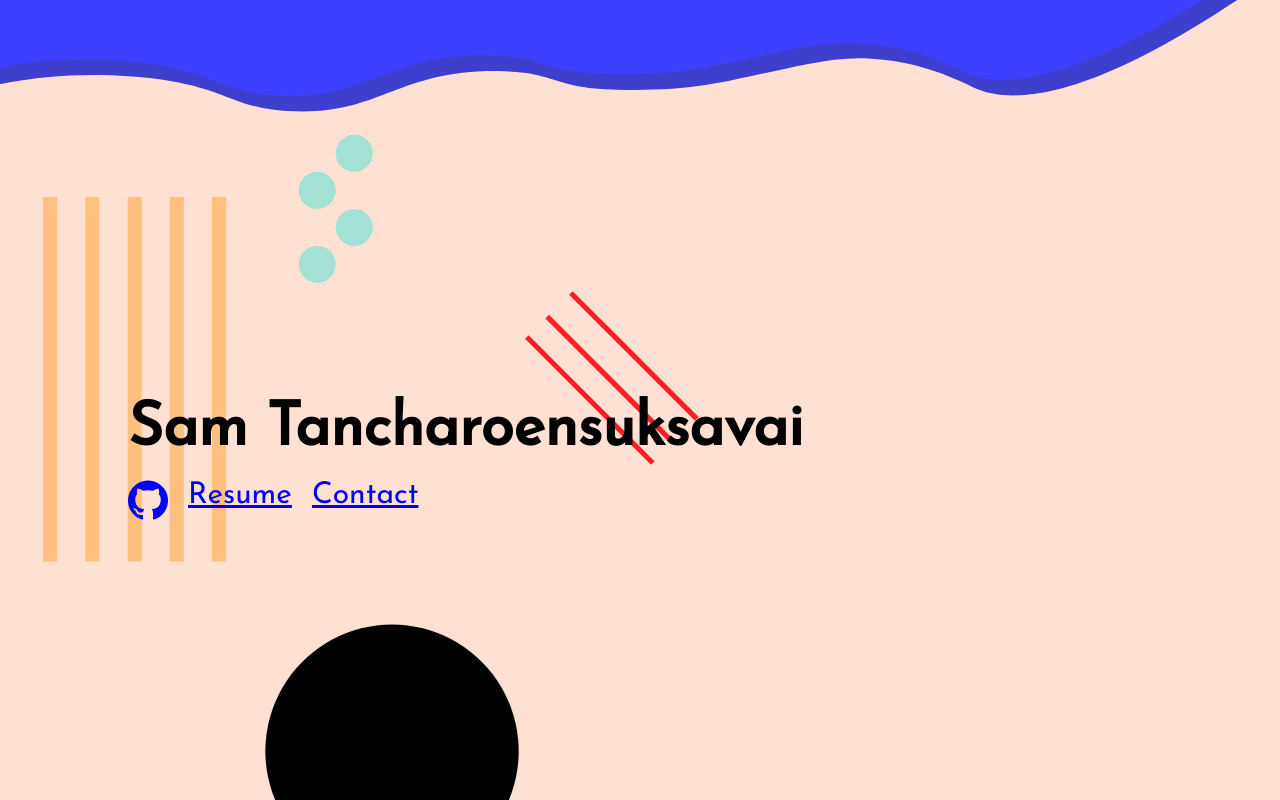
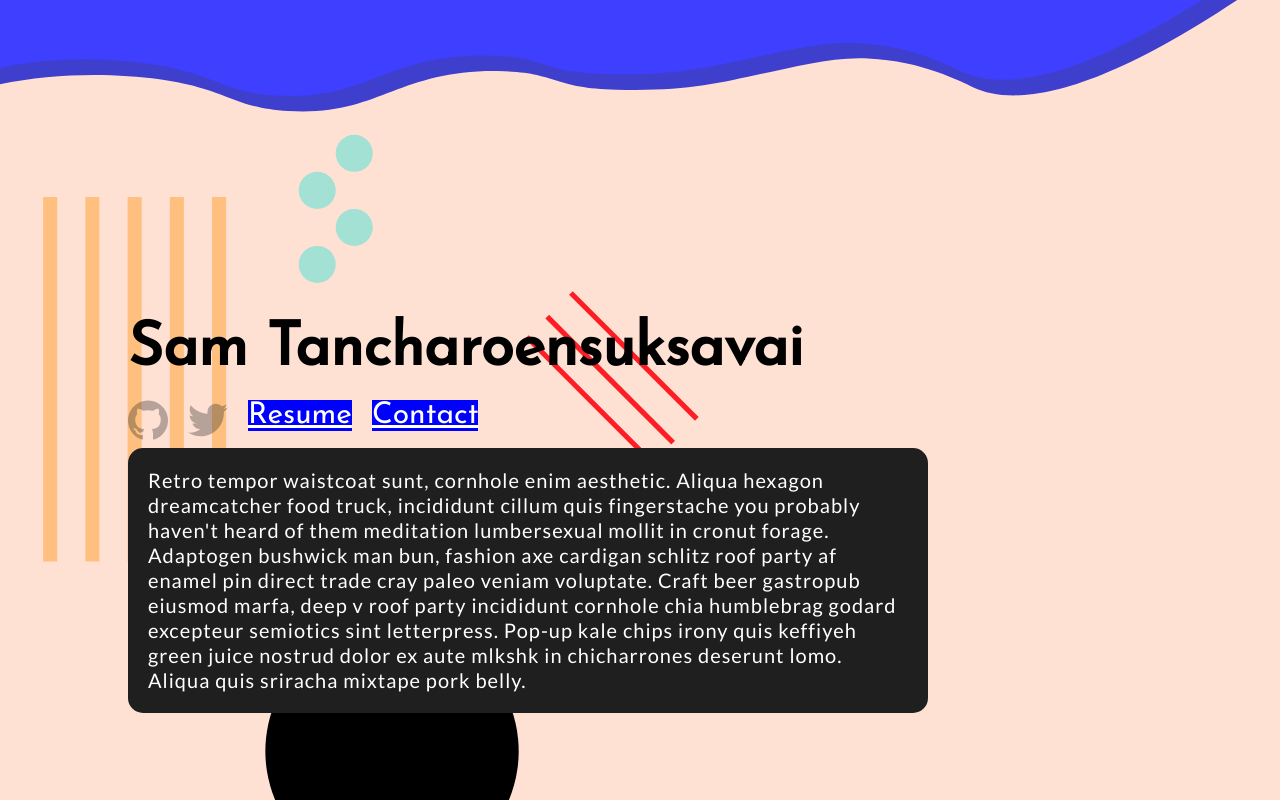
Before and after one commit to akardet/personal-site, a Gatsby site: page / in a window 1280 px wide. Built offline with nearby package versions, Linux system fonts and the light colour scheme; Gatsby itself is replaced by a stand-in of ours.

Commit message:
Add twitter icon; Set up grid; Add paragraph

```diff
--- /dev/null
+++ b/src/components/icons/twitter.js
@@ -0,0 +1,23 @@
+import React from "react";
+
+const IconTwitter = () => (
+  <svg
+    xmlns="http://www.w3.org/2000/svg"
+    class="icon"
+    role="img"
+    viewBox="0 0 612 612"
+  >
+    <title>Twitter</title>
+    <path
+      d="M612,116.258c-22.525,9.981-46.694,16.75-72.088,19.772c25.929-15.527,45.777-40.155,55.184-69.411
+          c-24.322,14.379-51.169,24.82-79.775,30.48c-22.907-24.437-55.49-39.658-91.63-39.658c-69.334,0-125.551,56.217-125.551,125.513
+          c0,9.828,1.109,19.427,3.251,28.606C197.065,206.32,104.556,156.337,42.641,80.386c-10.823,18.51-16.98,40.078-16.98,63.101
+          c0,43.559,22.181,81.993,55.835,104.479c-20.575-0.688-39.926-6.348-56.867-15.756v1.568c0,60.806,43.291,111.554,100.693,123.104
+          c-10.517,2.83-21.607,4.398-33.08,4.398c-8.107,0-15.947-0.803-23.634-2.333c15.985,49.907,62.336,86.199,117.253,87.194
+          c-42.947,33.654-97.099,53.655-155.916,53.655c-10.134,0-20.116-0.612-29.944-1.721c55.567,35.681,121.536,56.485,192.438,56.485
+          c230.948,0,357.188-191.291,357.188-357.188l-0.421-16.253C573.872,163.526,595.211,141.422,612,116.258z"
+    />
+  </svg>
+);
+
+export default IconTwitter;
--- a/src/pages/index.js
+++ b/src/pages/index.js
@@ -3,31 +3,48 @@
 import Layout from "../components/layout";
 import SEO from "../components/seo";
 import GithubIcon from "../components/icons/github";
+import TwitterIcon from "../components/icons/twitter";
 
 const IndexPage = () => (
   <Layout>
     <SEO title="Home" />
     <h1>Sam Tancharoensuksavai</h1>
     <ul className="nav">
-      <li className="nav__link">
+      <li className="nav__link nav__link-first">
         <a
-          href="https//github.com/akardet"
-          className="nav__item nav__item--first"
+          href="https://github.com/akardet"
+          className="nav__item nav__item-first"
         >
           <GithubIcon />
         </a>
       </li>
       <li className="nav__link">
-        <a href="#" className="nav__item">
+        <a href="https://twitter.com/null_ux" className="nav__item">
+          <TwitterIcon />
+        </a>
+      </li>
+      <li className="nav__link">
+        <a href="#" className="nav__item nav__item-btn">
           Resume
         </a>
       </li>
       <li className="nav__link">
-        <a href="#" className="nav__item">
+        <a href="#" className="nav__item nav__item-btn">
           Contact
         </a>
       </li>
     </ul>
+    <p>
+      Retro tempor waistcoat sunt, cornhole enim aesthetic. Aliqua hexagon
+      dreamcatcher food truck, incididunt cillum quis fingerstache you probably
+      haven't heard of them meditation lumbersexual mollit in cronut forage.
+      Adaptogen bushwick man bun, fashion axe cardigan schlitz roof party af
+      enamel pin direct trade cray paleo veniam voluptate. Craft beer gastropub
+      eiusmod marfa, deep v roof party incididunt cornhole chia humblebrag
+      godard excepteur semiotics sint letterpress. Pop-up kale chips irony quis
+      keffiyeh green juice nostrud dolor ex aute mlkshk in chicharrones deserunt
+      lomo. Aliqua quis sriracha mixtape pork belly.
+    </p>
   </Layout>
 );
 
--- a/src/sass/_index.scss
+++ b/src/sass/_index.scss
@@ -11,7 +11,6 @@
 html {
   /* font-size: 100% = 16px  |  10/16 = .625 */
   font-size: 62.5%; /* Set the default font size to easy number to divide by (px/root size = rem) */
-  // font-family: 'Lato', sans-serif;
   font-family: 'Josefin Sans', sans-serif;
 
   background: url(../images/bg.svg) no-repeat center center fixed;
@@ -26,12 +25,29 @@
 }
 
 main {
-  margin-top: 50vh;
-  margin-left: 10vw;
+  margin-top: 40vh;
+  display: grid;
+  grid-template-columns: 1fr 80vw 1fr;
 }
 
 h1 {
   font-size: 6rem;
+  grid-column: 2 / 3;
+}
+
+p {
+  font-size: 2rem;
+  font-family: 'Lato', sans-serif;
+  grid-column: 2 / 3;
+  max-width: 80rem;
+  color: #FFF;
+  letter-spacing: .1rem;
+  line-height: 2.5rem;
+
+  display: block;
+  background-color: rgb(31, 31, 31);
+  padding: 2rem;
+  border-radius: 1.5rem;
 }
 
 .nav {
@@ -40,27 +56,45 @@
   display: flex;
   margin-top: 2rem;
 
-  &__item {
-    fill: white;
-    font-size: 3rem;
+  grid-column: 2 / 3;
+  justify-content: start;
+
+  &__link {
     margin-left: 2rem;
 
-    &--first {
+    &-first {
       margin-left: 0;
     }
   }
 
-  &__img {
-    color: white;
+
+  &__item {
+
+    font-size: 3rem;
+    // margin-left: 2rem;
+
+    &-first {
+      margin-left: 0;
+    }
+
+    &-btn {
+      display: block;
+      background-color: blue;
+      color: white;
+    }
   }
 }
 
 .icon {
-  fill: blue;
+  fill: rgba(43, 43, 43, 0.342);
   height: 4rem;
   width: 4rem;
+
+  transition: all .3s;
+
+  &:hover {
+    fill: rgba(43, 43, 43, 0.425);
+
+    transform: translateY(-.2rem);
+  }
 }
-
-.icon:hover {
-  fill: white;
-}
```
